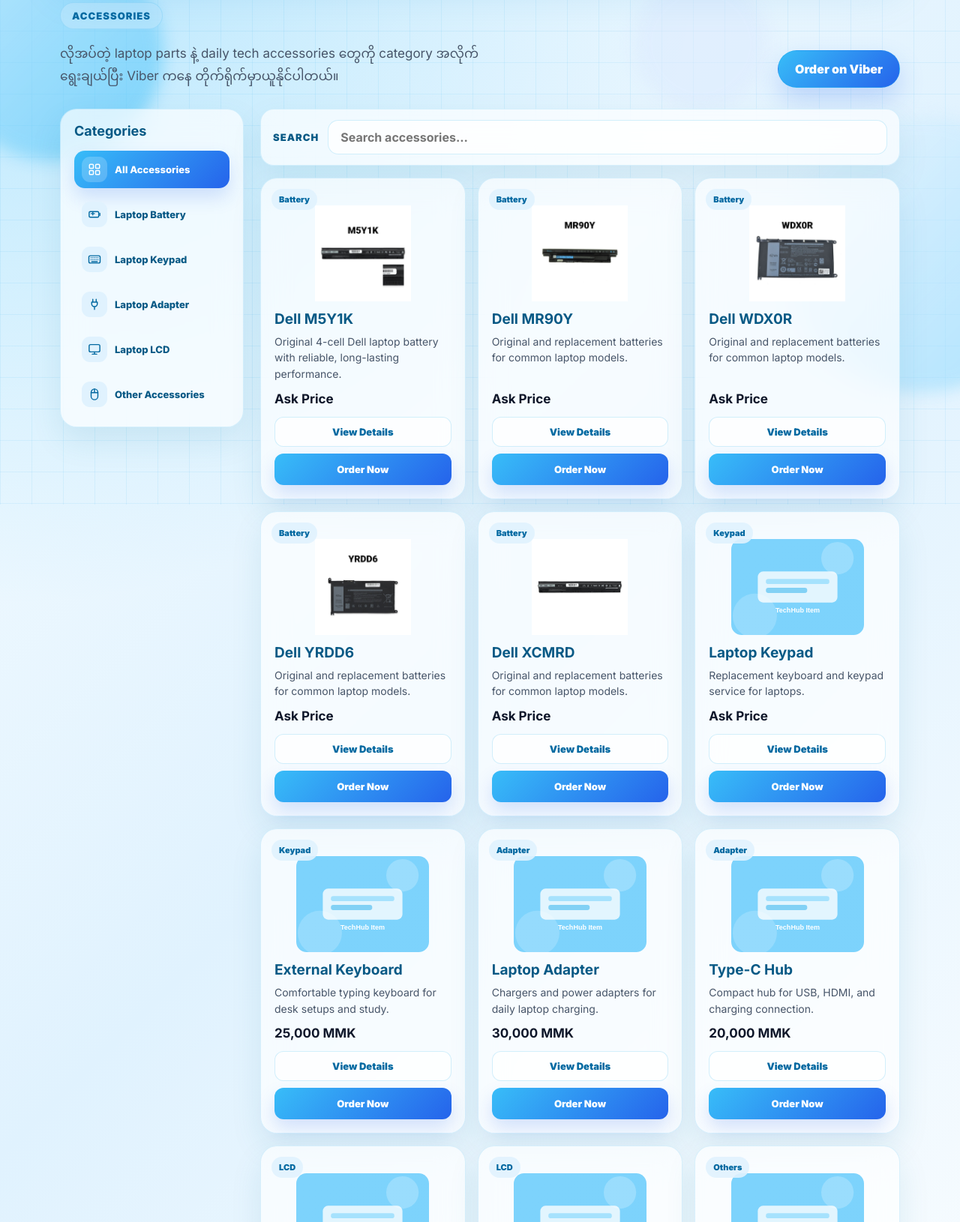
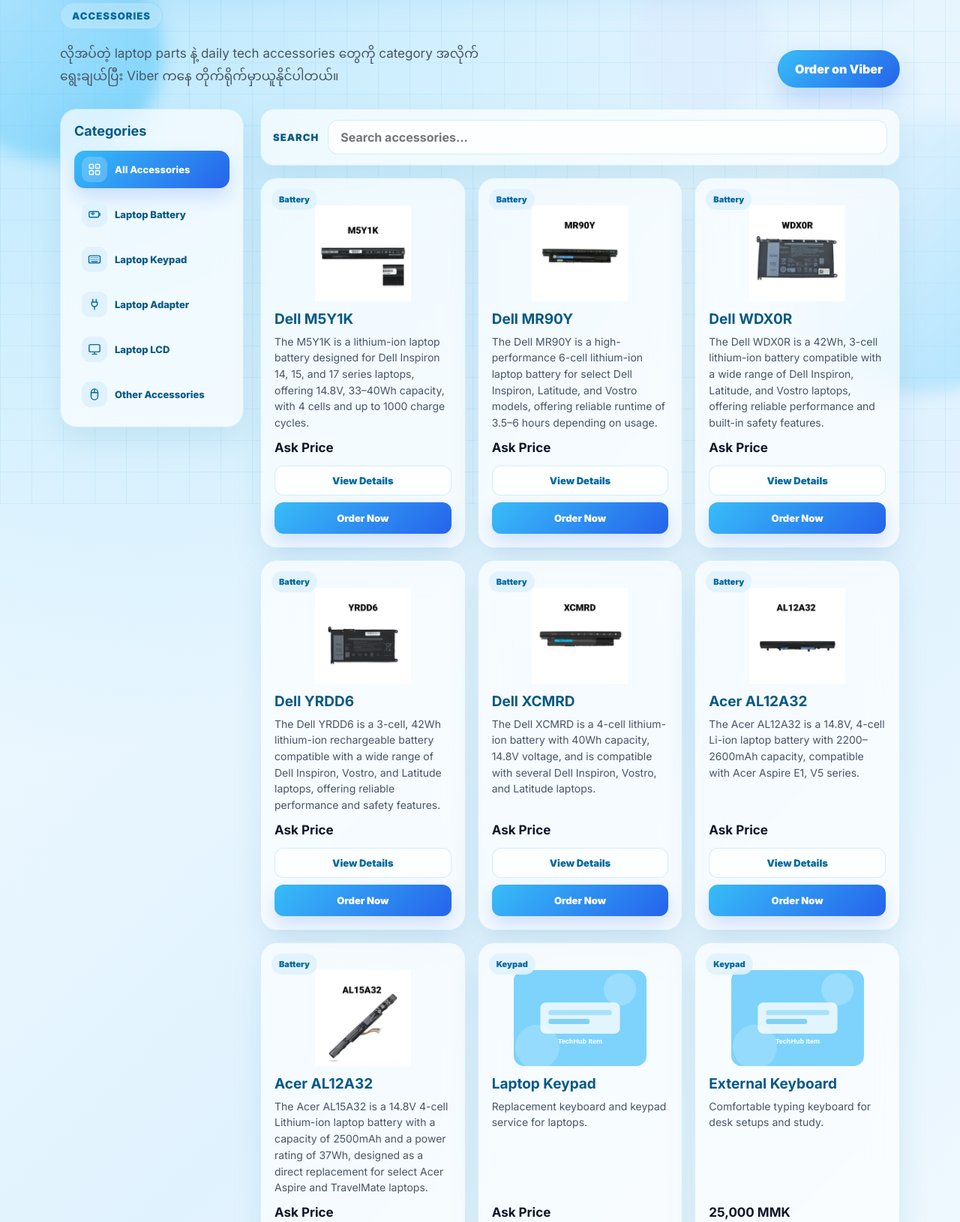
Before and after one commit to May602-tech/laptop-accessories-menu-website, a plain HTML site: page techhub-accessories/accessories.html in a window 1280 px wide. Shown: the part 127-1757 px from the top of the page at 75% size. Drawn offline with Linux system fonts and the light colour scheme.

Commit message:
hehe tired

```diff
--- a/techhub-accessories/accessories.html
+++ b/techhub-accessories/accessories.html
@@ -102,9 +102,9 @@
         <div class="catalog-grid">
           <article id="battery" class="catalog-card" data-category="battery">
             <span class="catalog-badge">Battery</span>
-            <img src="assets/images/m5y1k.png" alt="Dell M5Y1K">
+            <img src="assets/images/battery/m5y1k.png" alt="Dell M5Y1K">
             <h3>Dell M5Y1K</h3>
-            <p>Original 4-cell Dell laptop battery with reliable, long-lasting performance.</p>
+            <p>The M5Y1K is a lithium-ion laptop battery designed for Dell Inspiron 14, 15, and 17 series laptops, offering 14.8V, 33–40Wh capacity, with 4 cells and up to 1000 charge cycles.</p>
             <strong>Ask Price </strong>
             <div class="catalog-actions">
               <a href="product.html?item=dell-m5y1k" class="details-link">View Details</a>
@@ -114,9 +114,9 @@
 
           <article id="battery" class="catalog-card" data-category="battery">
             <span class="catalog-badge">Battery</span>
-            <img src="assets/images/mr90y.png" alt="Dell MR90Y">
+            <img src="assets/images/battery/mr90y.png" alt="Dell MR90Y">
             <h3>Dell MR90Y</h3>
-            <p>Original and replacement batteries for common laptop models.</p>
+            <p>The Dell MR90Y is a high-performance 6-cell lithium-ion laptop battery for select Dell Inspiron, Latitude, and Vostro models, offering reliable runtime of 3.5–6 hours depending on usage.</p>
             <strong>Ask Price</strong>
             <div class="catalog-actions">
               <a href="product.html?item=dell-mr90y" class="details-link">View Details</a>
@@ -127,9 +127,9 @@
 
           <article id="battery" class="catalog-card" data-category="battery">
             <span class="catalog-badge">Battery</span>
-            <img src="assets/images/wdx0r.png" alt="Dell WDX0R">
+            <img src="assets/images/battery/wdx0r.png" alt="Dell WDX0R">
             <h3>Dell WDX0R</h3>
-            <p>Original and replacement batteries for common laptop models.</p>
+            <p>The Dell WDX0R is a 42Wh, 3-cell lithium-ion battery compatible with a wide range of Dell Inspiron, Latitude, and Vostro laptops, offering reliable performance and built-in safety features.</p>
             <strong>Ask Price</strong>
             <div class="catalog-actions">
               <a href="product.html?item=dell-wdx0r" class="details-link">View Details</a>
@@ -139,9 +139,9 @@
 
           <article id="battery" class="catalog-card" data-category="battery">
             <span class="catalog-badge">Battery</span>
-            <img src="assets/images/yrdd6.png" alt="Dell YRDD6">
+            <img src="assets/images/battery/yrdd6.png" alt="Dell YRDD6">
             <h3>Dell YRDD6</h3>
-            <p>Original and replacement batteries for common laptop models.</p>
+            <p>The Dell YRDD6 is a 3-cell, 42Wh lithium-ion rechargeable battery compatible with a wide range of Dell Inspiron, Vostro, and Latitude laptops, offering reliable performance and safety features.</p>
             <strong>Ask Price</strong>
             <div class="catalog-actions">
               <a href="product.html?item=dell-yrdd6" class="details-link">View Details</a>
@@ -151,12 +151,36 @@
 
           <article id="battery" class="catalog-card" data-category="battery">
             <span class="catalog-badge">Battery</span>
-            <img src="assets/images/battery.png" alt="Dell XCMRD">
+            <img src="assets/images/battery/xcmrd.png" alt="Dell XCMRD">
             <h3>Dell XCMRD</h3>
-            <p>Original and replacement batteries for common laptop models.</p>
+            <p>The Dell XCMRD is a 4-cell lithium-ion battery with 40Wh capacity, 14.8V voltage, and is compatible with several Dell Inspiron, Vostro, and Latitude laptops.</p>
             <strong>Ask Price</strong>
             <div class="catalog-actions">
               <a href="product.html?item=dell-xcmrd" class="details-link">View Details</a>
+              <a href="viber://chat?number=%2B959661919266" class="order-link">Order Now</a>
+            </div>
+          </article>
+
+          <article id="battery" class="catalog-card" data-category="battery">
+            <span class="catalog-badge">Battery</span>
+            <img src="assets/images/battery/al12a32.png" alt="Acer AL12A32">
+            <h3>Acer AL12A32</h3>
+            <p>The Acer AL12A32 is a 14.8V, 4-cell Li-ion laptop battery with 2200–2600mAh capacity, compatible with Acer Aspire E1, V5 series.</p>
+            <strong>Ask Price</strong>
+            <div class="catalog-actions">
+              <a href="product.html?item=acer-al12a32" class="details-link">View Details</a>
+              <a href="viber://chat?number=%2B959661919266" class="order-link">Order Now</a>
+            </div>
+          </article>
+
+          <article id="battery" class="catalog-card" data-category="battery">
+            <span class="catalog-badge">Battery</span>
+            <img src="assets/images/battery/al15a32.png" alt="Acer AL15A32">
+            <h3>Acer AL12A32</h3>
+            <p>The Acer AL15A32 is a 14.8V 4-cell Lithium-ion laptop battery with a capacity of 2500mAh and a power rating of 37Wh, designed as a direct replacement for select Acer Aspire and TravelMate laptops.</p>
+            <strong>Ask Price</strong>
+            <div class="catalog-actions">
+              <a href="product.html?item=acer-al15a32" class="details-link">View Details</a>
               <a href="viber://chat?number=%2B959661919266" class="order-link">Order Now</a>
             </div>
           </article>
--- a/techhub-accessories/assets/js/script.js
+++ b/techhub-accessories/assets/js/script.js
@@ -179,39 +179,47 @@
 
 /* PRODUCT DETAIL */
 const productData = {
+
+   "dell-m5y1k": {
+    title: "Dell M5Y1K",
+    category: "Battery",
+    price: "Ask Price",
+    image: "assets/images/battery/m5y1k.png",
+    subtitle: "Original 4-cell Dell laptop battery with reliable, long-lasting performance.",
+    description: "A reliable replacement battery compatible with select Dell Inspiron and Vostro laptops, offering stable performance, long battery life, and built-in safety protection.",
+    points: ["မဝယ်ခင် modelစစ်ရန်","Hlaing မြို့နယ်သို့လာယူနိုင်ပါတယ်","Original and Warranty 6months"],
+    specs: [ "Category: Laptop Battery","Model: Dell M5Y1K","Condition: Original / Replacement","Warranty: 6months"]
+  },
+
   "dell-mr90y": {
     title: "Dell MR90Y",
     category: "Battery",
     price: "Ask Price",
-    image: "assets/images/mr90y.png",
+    image: "assets/images/battery/mr90y.png",
     subtitle: "Original and replacement Dell MR90Y laptop battery options.",
     description: "A dependable replacement battery for Dell laptops with poor backup time, charging issues, or battery wear. Message TechHub with your laptop model before ordering.",
-    points: ["Model checking before order", "Original and compatible options", "Good for weak backup time", "Pickup available in Hlaing"],
+    points: ["မဝယ်ခင် modelစစ်ရန်","Hlaing မြို့နယ်သို့လာယူနိုင်ပါတယ်","Original and Warranty 6months"],
     specs: ["Category: Laptop Battery", "Condition: Original / Replacement", "Support: Model checking required", "Warranty: 6months "]
   },
   "dell-wdx0r": {
     title: "Dell WDX0R",
     category: "Battery",
     price: "Ask Price",
-    image: "assets/images/wdx0r.png",
+    image: "assets/images/battery/wdx0r.png",
     subtitle: "Original Dell laptop battery with reliable, long-lasting performance.",
     description: "A reliable replacement battery compatible with select Dell laptops, offering stable performance, long battery life, and built-in safety protection.",
-    points: ["Model checking before order","Original and compatible options","Good for weak backup time","Pickup available in Hlaing"],
+    points: ["မဝယ်ခင် modelစစ်ရန်","Hlaing မြို့နယ်သို့လာယူနိုင်ပါတယ်","Original and Warranty 6months"],
     specs: ["Category: Laptop Battery","Model: Dell WDX0R","Condition: Original / Replacement","Warranty: 6months"]
   },
   "dell-yrdd6": {
   title: "Dell YRDD6",
   category: "Battery",
   price: "Ask Price",
-  image: "assets/images/yrdd6.png",
+  image: "assets/images/battery/yrdd6.png",
   subtitle: "Original Dell laptop battery with reliable, long-lasting performance.",
   description: "A reliable replacement battery compatible with select Dell Inspiron and Vostro laptops, delivering stable performance, dependable backup time, and built-in safety protection.",
   points: [
-    "Model checking before order",
-    "Original and compatible options",
-    "Good for weak backup time",
-    "Pickup available in Hlaing"
-  ],
+    "မဝယ်ခင် modelစစ်ရန်","Hlaing မြို့နယ်သို့လာယူနိုင်ပါတယ်","Original and Warranty 6months"],
   specs: [
     "Category: Laptop Battery",
     "Model: Dell YRDD6",
@@ -223,22 +231,47 @@
   title: "Dell XCMRD",
   category: "Battery",
   price: "Ask Price",
-  image: "assets/images/xcmrd.png",
+  image: "assets/images/battery/xcmrd.png",
   subtitle: "Original Dell laptop battery with reliable, long-lasting performance.",
   description: "A reliable replacement battery compatible with select Dell Inspiron and Vostro laptops, delivering stable performance, dependable backup time, and built-in safety protection.",
   points: [
-    "Model checking before order",
-    "Original and compatible options",
-    "Good for weak backup time",
-    "Pickup available in Hlaing"
-  ],
+    "မဝယ်ခင် modelစစ်ရန်","Hlaing မြို့နယ်သို့လာယူနိုင်ပါတယ်","Original and Warranty 6months"],
+  specs: ["Category: Laptop Battery","Model: Dell XCMRD","Condition: Original / Replacement","Warranty: 6months"]
+  },
+
+  "acer-al12a32": {
+  title: "Acer AL12A32",
+  category: "Battery",
+  price: "Ask Price",
+  image: "assets/images/battery/al12a32.png",
+  subtitle: "Original Dell laptop battery with reliable, long-lasting performance.",
+  description: "The Acer AL12A32 is a reliable Li-ion laptop battery designed to meet original equipment manufacturer standards and maintain safe long-term performance.",
+  points: [
+    "မဝယ်ခင် modelစစ်ရန်","Hlaing မြို့နယ်သို့လာယူနိုင်ပါတယ်","Original and Warranty 6months"],
   specs: [
     "Category: Laptop Battery",
-    "Model: Dell XCMRD",
+    "Model: Acer AL12A32",
     "Condition: Original / Replacement",
     "Warranty: 6months"
   ]
 },
+"acer-al15a32": {
+  title: "Acer AL12A32",
+  category: "Battery",
+  price: "Ask Price",
+  image: "assets/images/battery/al15a32.png",
+  subtitle: "Original Dell laptop battery with reliable, long-lasting performance.",
+  description: "The Acer AL15A32 battery offers a reliable replacement option for compatible Acer laptops, providing up to 37Wh of energy, robust safety features, and an expected lifecycle of hundreds of charge-discharge cycles. Proper use, avoiding extreme temperatures, and periodic calibration can help maximize battery lifespan and efficiency.",
+  points: [
+    "မဝယ်ခင် modelစစ်ရန်","Hlaing မြို့နယ်သို့လာယူနိုင်ပါတယ်","Original and Warranty 6months"],
+  specs: [
+    "Category: Laptop Battery",
+    "Model: Acer AL15A32",
+    "Condition: Original / Replacement",
+    "Warranty: 6months"
+  ]
+},
+
   "laptop-keypad": {
     title: "Laptop Keypad",
     category: "Keypad",
@@ -299,16 +332,7 @@
     points: ["Display cable checking", "Flicker issue support", "Model based parts", "Contact before order"],
     specs: ["Category: LCD Parts", "Use: Display connection", "Compatibility: Model based", "Price: Ask shop"]
   },
-  "dell-m5y1k": {
-    title: "Dell M5Y1K",
-    category: "Battery",
-    price: "Ask Price",
-    image: "assets/images/m5y1k.png",
-    subtitle: "Original 4-cell Dell laptop battery with reliable, long-lasting performance.",
-    description: "A reliable replacement battery compatible with select Dell Inspiron and Vostro laptops, offering stable performance, long battery life, and built-in safety protection.",
-    points: ["Model checking before order","Original and compatible options","Good for weak backup time","Pickup available in Hlaing"],
-    specs: [ "Category: Laptop Battery","Model: Dell M5Y1K","Condition: Original / Replacement","Warranty: 6months"]
-  },
+
   "laptop-stand": {
     title: "Laptop Stand",
     category: "Others",
```
Also changed, not shown: techhub-accessories/index.html (+4 -4 lines), techhub-accessories/assets/images/battery/al12a32.png (added), techhub-accessories/assets/images/battery/al15a32.png (added), techhub-accessories/assets/images/battery/m5y1k.png (renamed from techhub-accessories/assets/images/m5y1k.png), techhub-accessories/assets/images/battery/mr90y.png (renamed from techhub-accessories/assets/images/mr90y.png), techhub-accessories/assets/images/battery/wdx0r.png (renamed from techhub-accessories/assets/images/wdx0r.png), techhub-accessories/assets/images/battery/xcmrd.png (renamed from techhub-accessories/assets/images/xcmrd.png), techhub-accessories/assets/images/battery/yrdd6.png (renamed from techhub-accessories/assets/images/yrdd6.png), techhub-accessories/assets/images/ht03xl.quick.png (added), techhub-accessories/assets/images/m5y1k.most.png (renamed from techhub-accessories/assets/images/battery.png), techhub-accessories/assets/images/m5y1k.quick.png (added).
